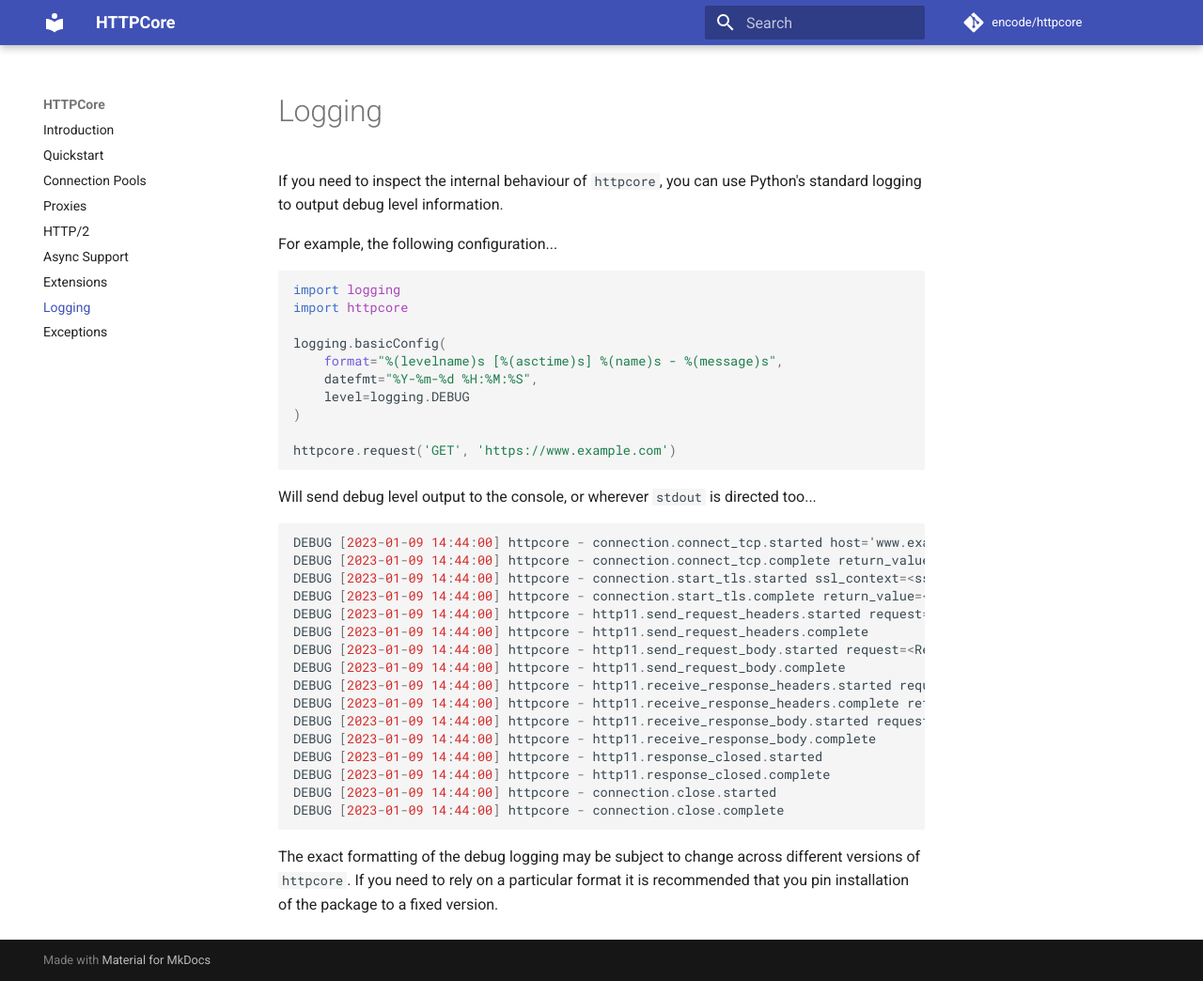
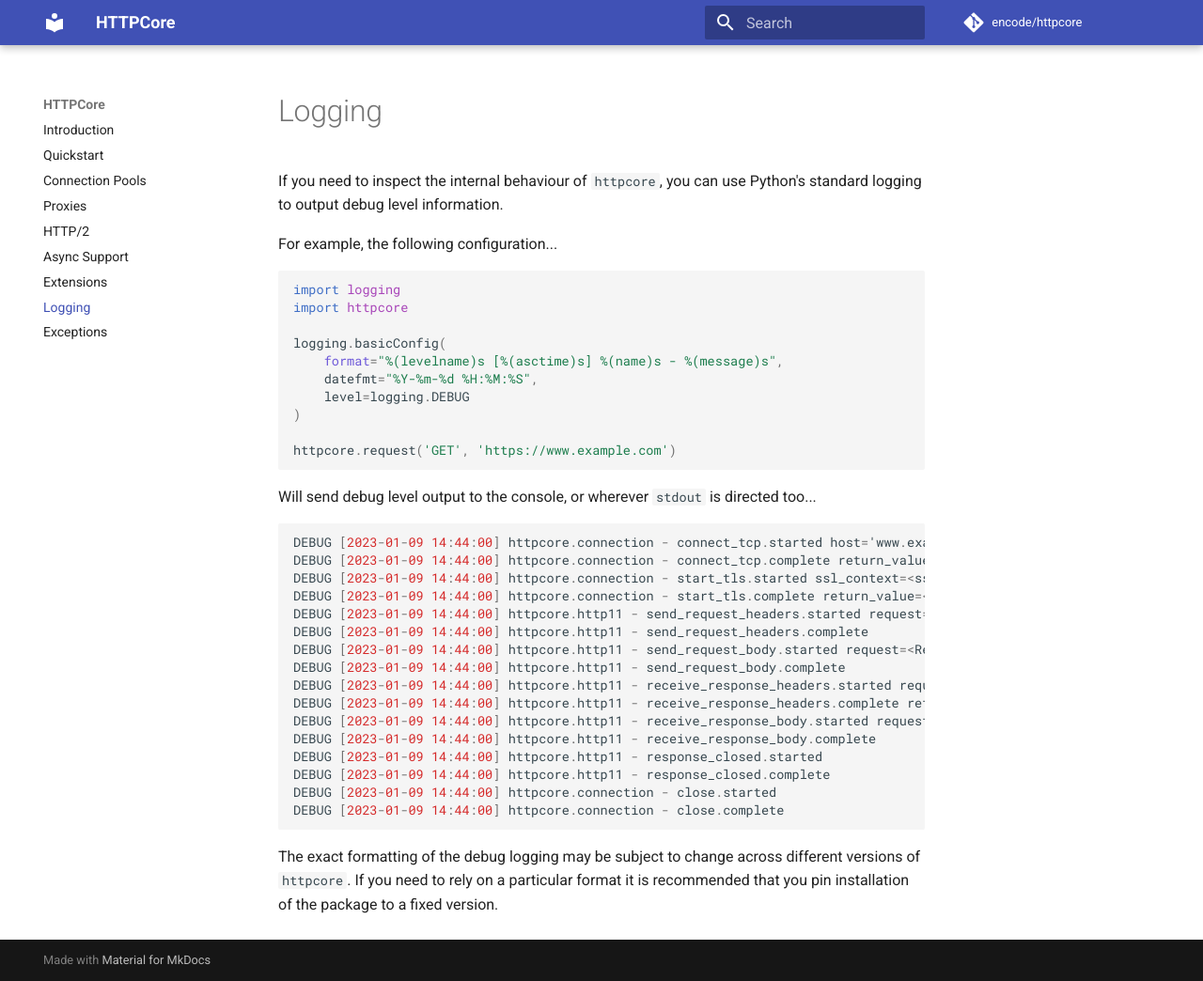
Before and after one commit to encode/httpcore, an MkDocs documentation site: the page built from docs/logging.md, in a window 1280 px wide and 1044 px high. Shown: the whole window at 94% size. Built offline with MkDocs 1.6.1 and Material for MkDocs 9.7.7, drawn with Linux system fonts in a browser that asks for light colours; comment, search, counter and statistics services are not loaded.

````diff
--- a/docs/logging.md
+++ b/docs/logging.md
@@ -20,22 +20,22 @@ httpcore.request('GET', 'https://www.example.com')
 Will send debug level output to the console, or wherever `stdout` is directed too...
 
 ```
-DEBUG [2023-01-09 14:44:00] httpcore - connection.connect_tcp.started host='www.example.com' port=443 local_address=None timeout=None
-DEBUG [2023-01-09 14:44:00] httpcore - connection.connect_tcp.complete return_value=<httpcore.backends.sync.SyncStream object at 0x109ba6610>
-DEBUG [2023-01-09 14:44:00] httpcore - connection.start_tls.started ssl_context=<ssl.SSLContext object at 0x109e427b0> server_hostname='www.example.com' timeout=None
-DEBUG [2023-01-09 14:44:00] httpcore - connection.start_tls.complete return_value=<httpcore.backends.sync.SyncStream object at 0x109e8b050>
-DEBUG [2023-01-09 14:44:00] httpcore - http11.send_request_headers.started request=<Request [b'GET']>
-DEBUG [2023-01-09 14:44:00] httpcore - http11.send_request_headers.complete
-DEBUG [2023-01-09 14:44:00] httpcore - http11.send_request_body.started request=<Request [b'GET']>
-DEBUG [2023-01-09 14:44:00] httpcore - http11.send_request_body.complete
-DEBUG [2023-01-09 14:44:00] httpcore - http11.receive_response_headers.started request=<Request [b'GET']>
-DEBUG [2023-01-09 14:44:00] httpcore - http11.receive_response_headers.complete return_value=(b'HTTP/1.1', 200, b'OK', [(b'Age', b'572646'), (b'Cache-Control', b'max-age=604800'), (b'Content-Type', b'text/html; charset=UTF-8'), (b'Date', b'Mon, 09 Jan 2023 14:44:00 GMT'), (b'Etag', b'"3147526947+ident"'), (b'Expires', b'Mon, 16 Jan 2023 14:44:00 GMT'), (b'Last-Modified', b'Thu, 17 Oct 2019 07:18:26 GMT'), (b'Server', b'ECS (nyb/1D18)'), (b'Vary', b'Accept-Encoding'), (b'X-Cache', b'HIT'), (b'Content-Length', b'1256')])
-DEBUG [2023-01-09 14:44:00] httpcore - http11.receive_response_body.started request=<Request [b'GET']>
-DEBUG [2023-01-09 14:44:00] httpcore - http11.receive_response_body.complete
-DEBUG [2023-01-09 14:44:00] httpcore - http11.response_closed.started
-DEBUG [2023-01-09 14:44:00] httpcore - http11.response_closed.complete
-DEBUG [2023-01-09 14:44:00] httpcore - connection.close.started
-DEBUG [2023-01-09 14:44:00] httpcore - connection.close.complete
+DEBUG [2023-01-09 14:44:00] httpcore.connection - connect_tcp.started host='www.example.com' port=443 local_address=None timeout=None
+DEBUG [2023-01-09 14:44:00] httpcore.connection - connect_tcp.complete return_value=<httpcore.backends.sync.SyncStream object at 0x109ba6610>
+DEBUG [2023-01-09 14:44:00] httpcore.connection - start_tls.started ssl_context=<ssl.SSLContext object at 0x109e427b0> server_hostname='www.example.com' timeout=None
+DEBUG [2023-01-09 14:44:00] httpcore.connection - start_tls.complete return_value=<httpcore.backends.sync.SyncStream object at 0x109e8b050>
+DEBUG [2023-01-09 14:44:00] httpcore.http11 - send_request_headers.started request=<Request [b'GET']>
+DEBUG [2023-01-09 14:44:00] httpcore.http11 - send_request_headers.complete
+DEBUG [2023-01-09 14:44:00] httpcore.http11 - send_request_body.started request=<Request [b'GET']>
+DEBUG [2023-01-09 14:44:00] httpcore.http11 - send_request_body.complete
+DEBUG [2023-01-09 14:44:00] httpcore.http11 - receive_response_headers.started request=<Request [b'GET']>
+DEBUG [2023-01-09 14:44:00] httpcore.http11 - receive_response_headers.complete return_value=(b'HTTP/1.1', 200, b'OK', [(b'Age', b'572646'), (b'Cache-Control', b'max-age=604800'), (b'Content-Type', b'text/html; charset=UTF-8'), (b'Date', b'Mon, 09 Jan 2023 14:44:00 GMT'), (b'Etag', b'"3147526947+ident"'), (b'Expires', b'Mon, 16 Jan 2023 14:44:00 GMT'), (b'Last-Modified', b'Thu, 17 Oct 2019 07:18:26 GMT'), (b'Server', b'ECS (nyb/1D18)'), (b'Vary', b'Accept-Encoding'), (b'X-Cache', b'HIT'), (b'Content-Length', b'1256')])
+DEBUG [2023-01-09 14:44:00] httpcore.http11 - receive_response_body.started request=<Request [b'GET']>
+DEBUG [2023-01-09 14:44:00] httpcore.http11 - receive_response_body.complete
+DEBUG [2023-01-09 14:44:00] httpcore.http11 - response_closed.started
+DEBUG [2023-01-09 14:44:00] httpcore.http11 - response_closed.complete
+DEBUG [2023-01-09 14:44:00] httpcore.connection - close.started
+DEBUG [2023-01-09 14:44:00] httpcore.connection - close.complete
 ```
 
 The exact formatting of the debug logging may be subject to change across different versions of `httpcore`. If you need to rely on a particular format it is recommended that you pin installation of the package to a fixed version.
````
Also changed, not shown: CHANGELOG.md (+1 -0 lines), 13 other files.
